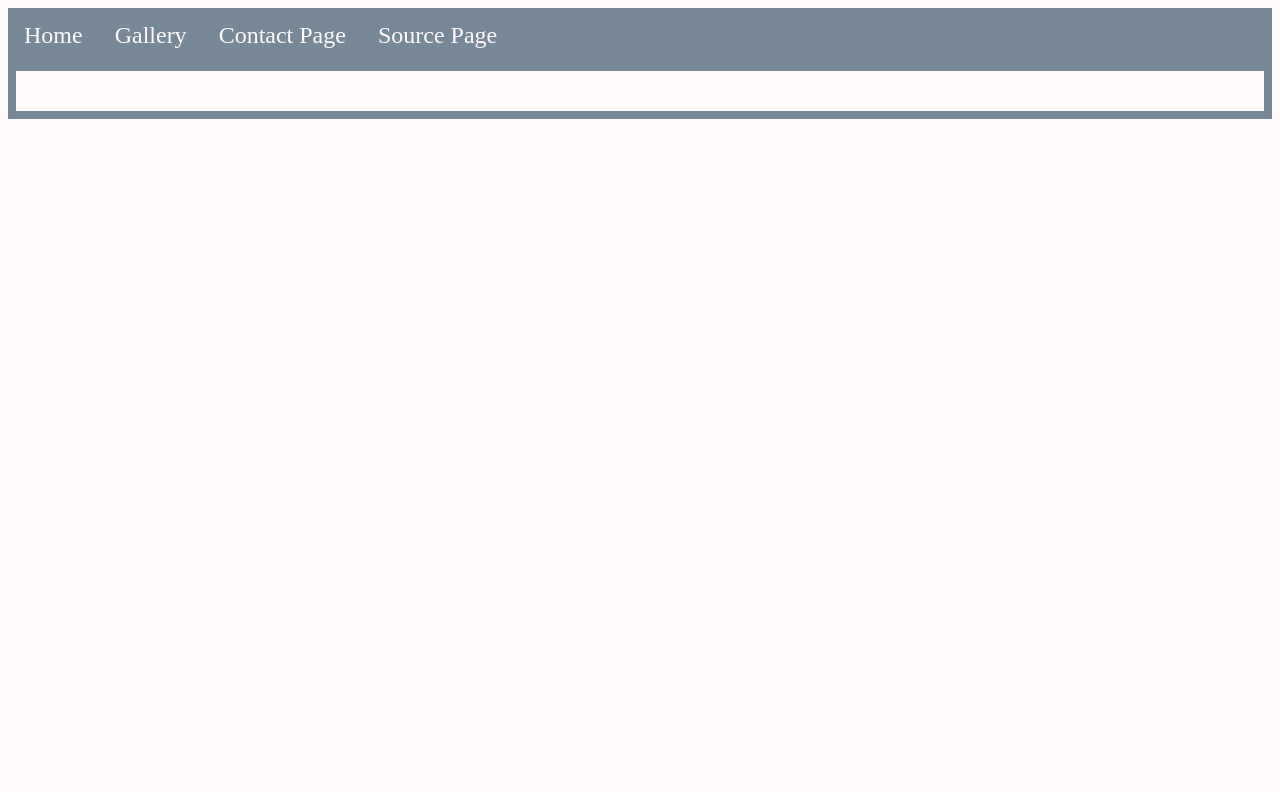
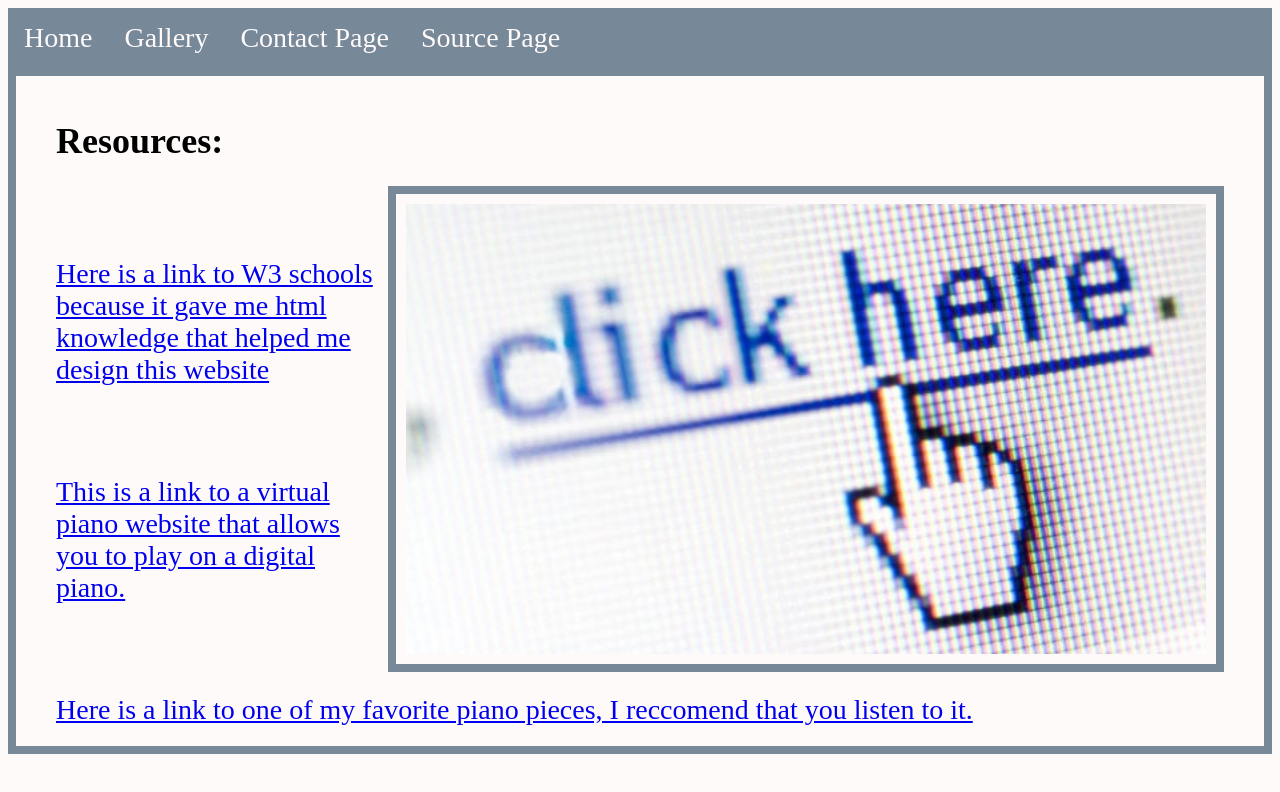
Before and after one commit to IdkWhatMyUsernameShouldBe/IdkWhatMyUsernameShouldBe.github.io, a plain HTML site: page ShareYourGenius/resources.html in a window 1280 px wide. Drawn offline with Linux system fonts and the light colour scheme.

Commit message:
Finished

```diff
--- a/ShareYourGenius/resources.html
+++ b/ShareYourGenius/resources.html
@@ -8,7 +8,22 @@
     <title>Resources</title>
     <link rel="stylesheet" href="mystyle.css">
     <style>
+        #linkStockImage {
+            float: right;
+            width: 800px;
+            height: 450px;
+            border: 8px solid lightslategray;
+            background-color: snow;
+            padding-top: 10px;
+            padding-right: 10px;
+            padding-bottom: 10px;
+            padding-left: 10px;
+        }
 
+        a {
+            font-size: 28px;
+
+        }
     </style>
 </head>
 
@@ -20,9 +35,31 @@
         <li class="navbarlink"><a href="resources.html">Source Page</a></li>
     </ul>
     <div class="container">
+        <h1>Resources:</h1>
+        <img id="linkStockImage" src="images\links.jpg" alt="Link stock image">
+        <br>
+        <br>
+        <br>
+        <br>
 
-
-
+        <a href="https://www.w3schools.com/">Here is a link to W3 schools because it gave me html knowledge that
+            helped me design this website</a>
+        <br>
+        <br>
+        <br>
+        <br>
+        <br>
+        <br>
+        <a href="https://www.onlinepianist.com/virtual-piano">This is a link to a virtual piano website that allows you
+            to play on a digital piano.</a>
+        <br>
+        <br>
+        <br>
+        <br>
+        <br>
+        <br>
+        <a href="https://www.youtube.com/watch?v=dQw4w9WgXcQ">Here is a link to one of my favorite piano pieces, I
+            reccomend that you listen to it.</a>
     </div>
 </body>
 
```
Also changed, not shown: ShareYourGenius/gallery.html (+4 -4 lines), ShareYourGenius/images/links.jpg (added).
